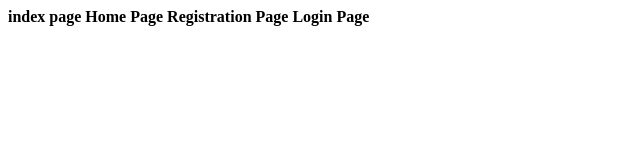
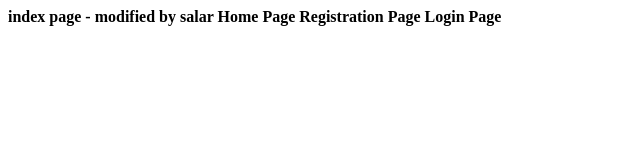
Before and after one commit to 2300090230/demoproject90230, a plain HTML site: page index.html in a window 1280 px wide. Shown: the whole page, without its empty margins (0-640 px from the left). Drawn offline with Linux system fonts and the light colour scheme.

Commit message:
modified by salar

```diff
--- a/index.html
+++ b/index.html
@@ -1,4 +1,4 @@
-<b>index page</b>
+<b>index page - modified by salar </b>
 <b>Home Page</b>
 <b>Registration Page</b>
 <b>Login Page</b>
```
